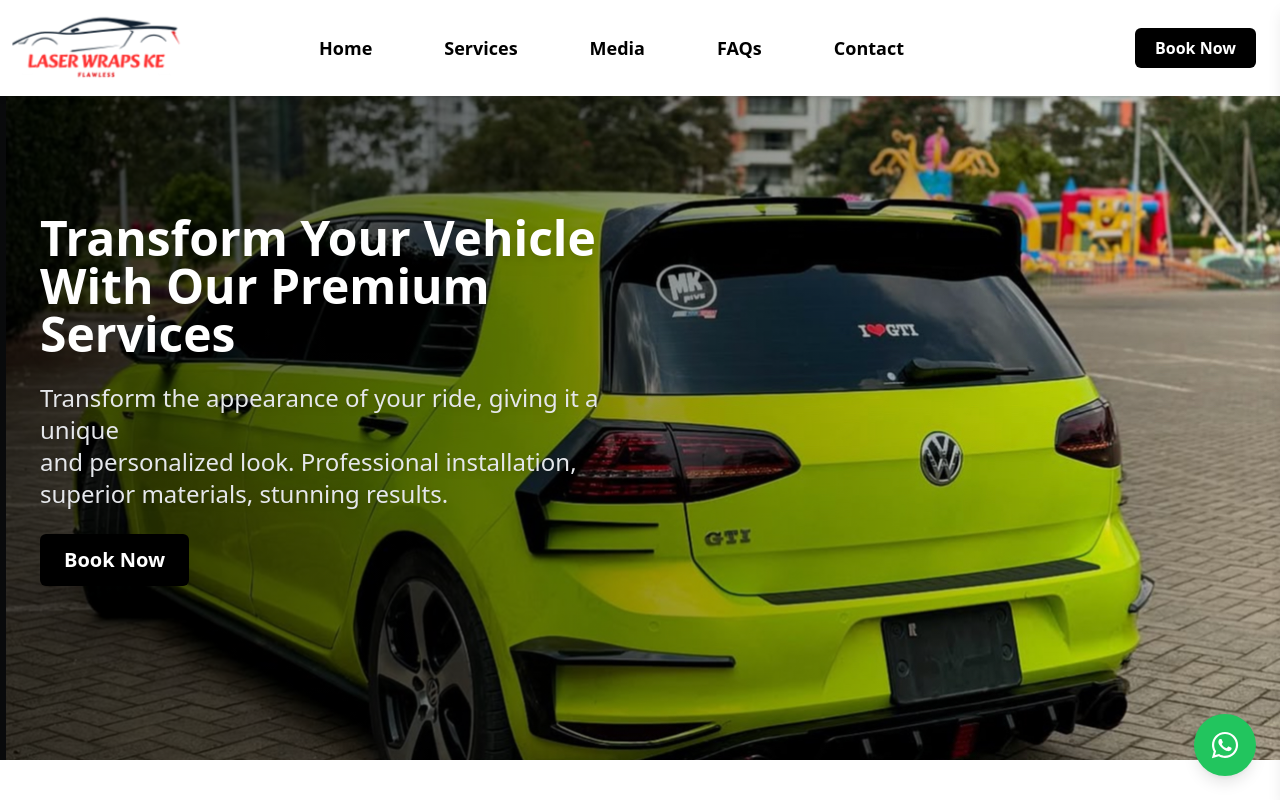
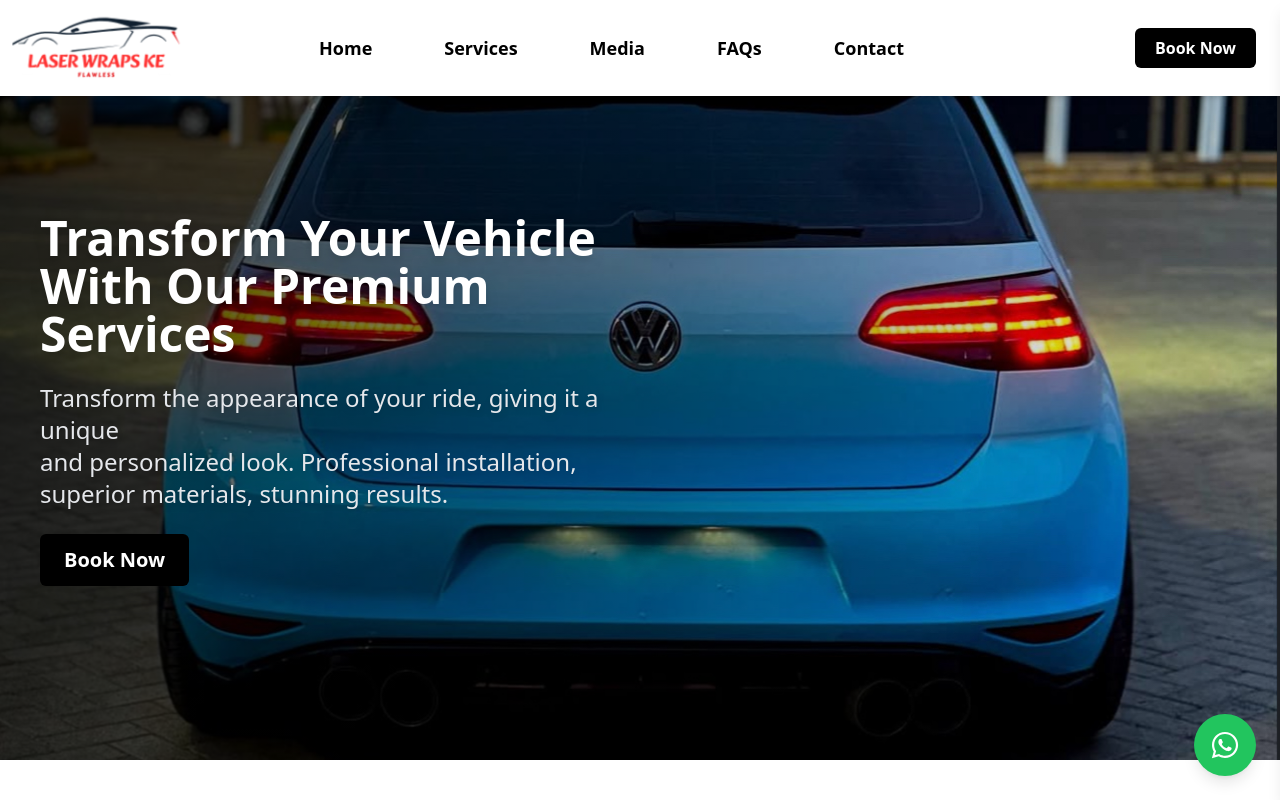
Before and after one commit to Lunar-88/Wrap, a React (Vite) app in the folder frontend/: page /#/ in a window 1280 px wide. Shown: the top 800 px of the page. Built offline with nearby package versions, Linux system fonts and the light colour scheme.

Commit message:
hero image compressed

```diff
--- a/frontend/src/components/Hero.jsx
+++ b/frontend/src/components/Hero.jsx
@@ -14,7 +14,7 @@
       {/* Background image */}
       <div className="absolute inset-0 w-full h-full">
         <img
-          src="GreenGTI.png"
+          src="heros.png"
           alt="Green Volkswagen GTI car showcasing premium wrapping service"
           className="object-cover w-full h-full transition-transform duration-300 ease-in-out hover:scale-150"
         />
```
Also changed, not shown: frontend/public/heros.png (added).
